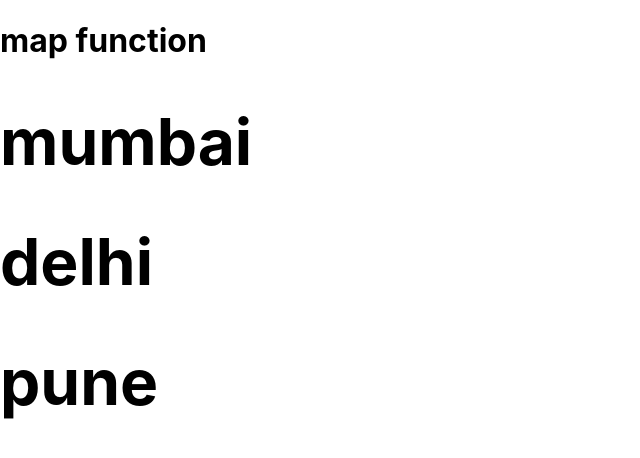
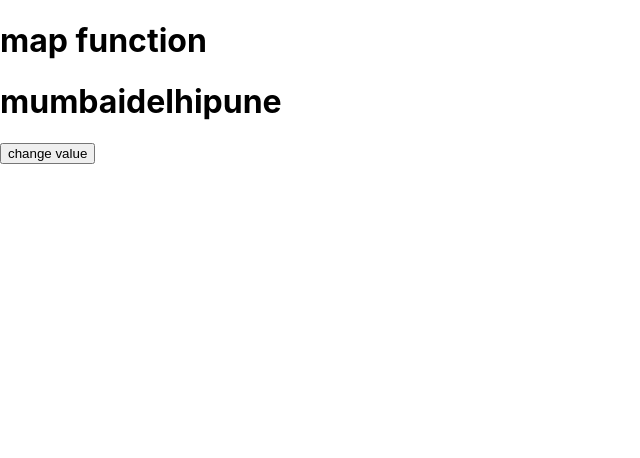
Before and after one commit to Pankaj-Jogale/my-react-app, a React (Create React App) app: page / in a window 1280 px wide. Shown: the top 458 px of the page, without its empty margins (0-640 px from the left). Built offline with nearby package versions, Linux system fonts and the light colour scheme.

Commit message:
mapfunction-using-stateful-variable

```diff
--- a/src/App.js
+++ b/src/App.js
@@ -1,13 +1,17 @@
+import { useState } from "react";
+
 function App() {
-  let list = ["mumbai", "delhi", "pune"];
+  let [list, setList] = useState(["mumbai", "delhi", "pune"]);
+
+  let addItem = () => {
+    let newList = ["hi", ...list];
+    setList(newList);
+  };
   return (
     <div>
       <h1>map function</h1>
-      <h1>
-        {list.map((item) => (
-          <h1>{item}</h1>
-        ))}
-      </h1>
+      <h1>{list}</h1>
+      <input type="button" value="change value" onClick={addItem} />
     </div>
   );
 }
```
